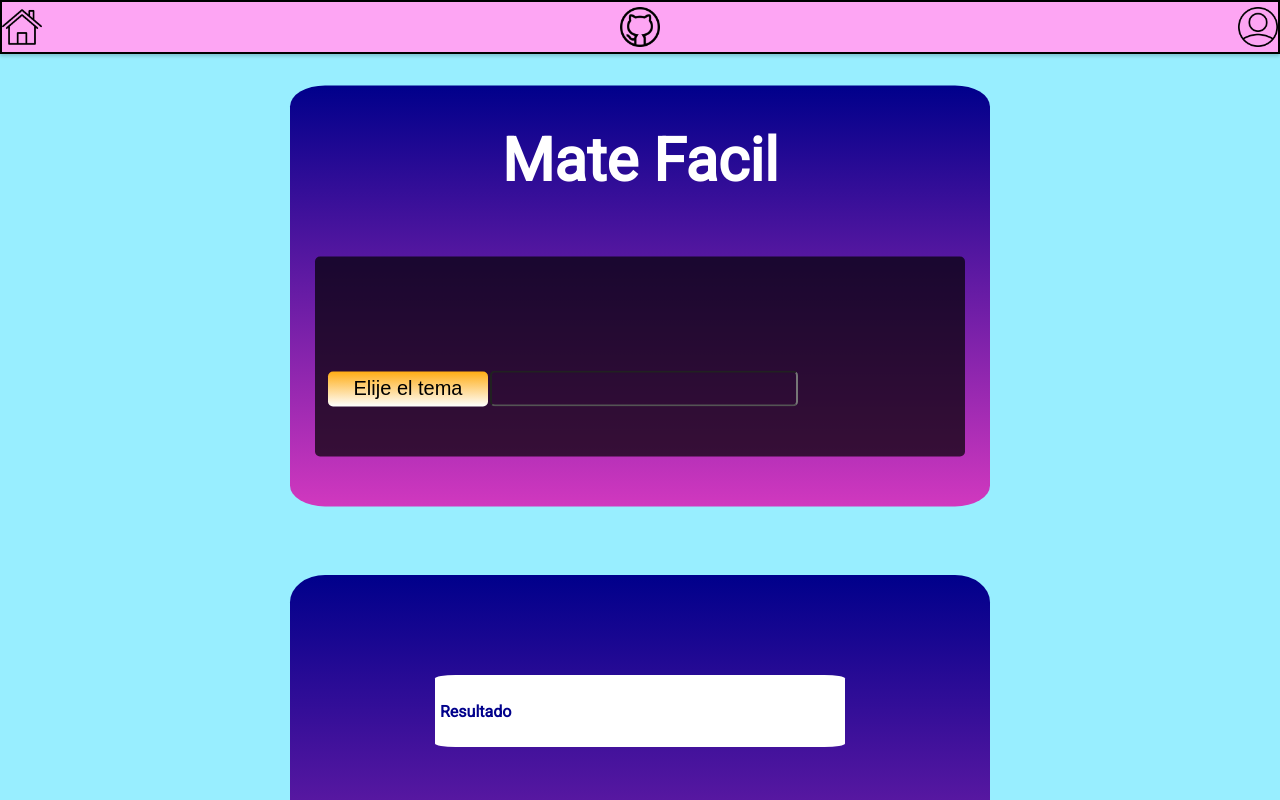
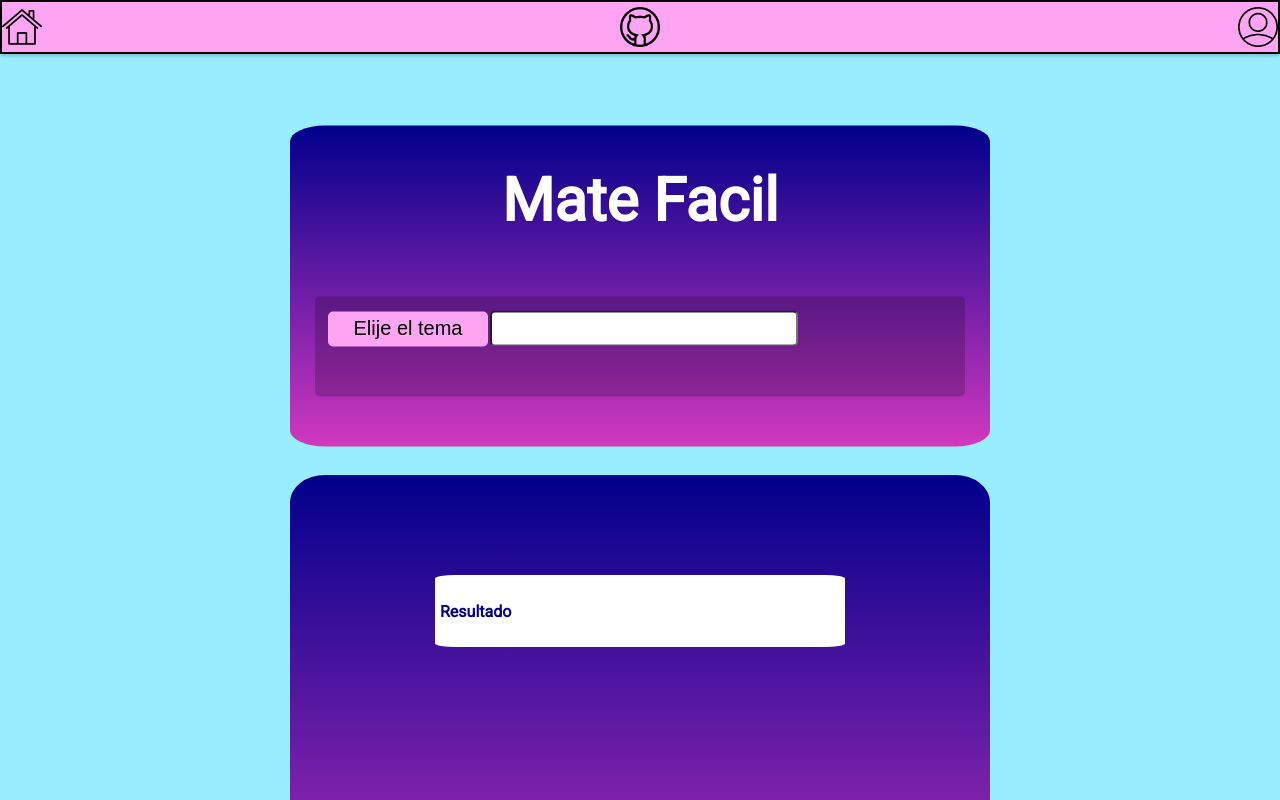
Before and after one commit to SebastianCanoMena/Mate-Facil, a React (Create React App) app: page / in a window 1280 px wide. Shown: the top 800 px of the page. Built offline with nearby package versions, Linux system fonts and the light colour scheme; no server answers.

Commit message:
css changes

```diff
--- a/src/App.css
+++ b/src/App.css
@@ -79,11 +79,11 @@ body{
 }
 
 .Body-irregularForm{
-  background-color: rgba(0, 0, 0, .7);
+  background-color: rgba(0, 0, 0, .2);
   border-radius: 5px;
 
   width: 650px;
-  height: 200px;
+  height: 100px;
   margin-bottom: 50px;
   margin-top: 20px;
 }
@@ -95,6 +95,7 @@ body{
   font-size:20px;
   border-radius: 5px;
   border-bottom-color: black;
+  background-color: #FFFFFF;
   position: absolute;
   bottom: 100px;
   left: 200px;
@@ -110,7 +111,7 @@ body{
 }
 
 .Tema-button {
-  background: linear-gradient(to bottom, #FFAC14 0%, #FEFFFE 100%);
+  background-color: #fda5f3;
   color: #000000;
   width: 160px;
   padding: 6px;
```
